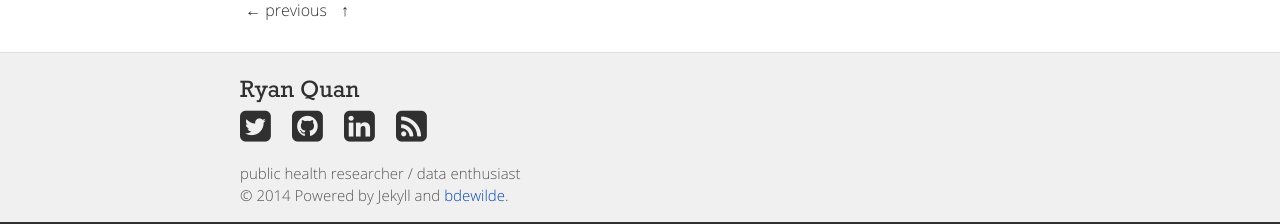
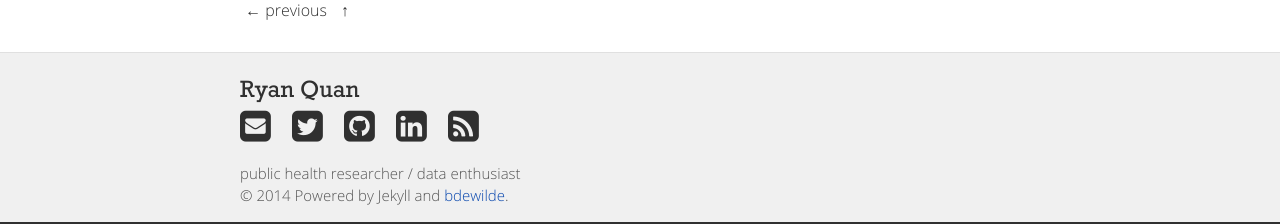
Before and after one commit to rcquan/rcquan.github.io, a Jekyll site: the page built from index.html, in a window 1280 px wide. Shown: the part 3076-3300 px from the top of the page. Built offline with Jekyll 4.4.1, drawn with Linux system fonts in a browser that asks for light colours; nearby versions of some CDN libraries; the list of posts is cut into pages by our own code.

Commit message:
put back email icon

```diff
--- a/_includes/footer.html
+++ b/_includes/footer.html
@@ -7,9 +7,9 @@
       <a class="site-title site-link" href="{{ site.baseurl }}/">{{ site.title }}</a>
 
       <ul>
- <!--        {% if site.email %}
+        {% if site.email %}
           <li><a class="site-link" href="mailto:{{ site.email }}"><i class="fa fa-envelope-square fa-fw fa-2x"></i></a></li>
-        {% endif %} -->
+        {% endif %}
         {% if site.twitter_username %}
           <li><a class="site-link" href="https://twitter.com/{{ site.twitter_username }}"><i class="fa fa-twitter-square fa-fw fa-2x"></i></a></li>
         {% endif %}
```
